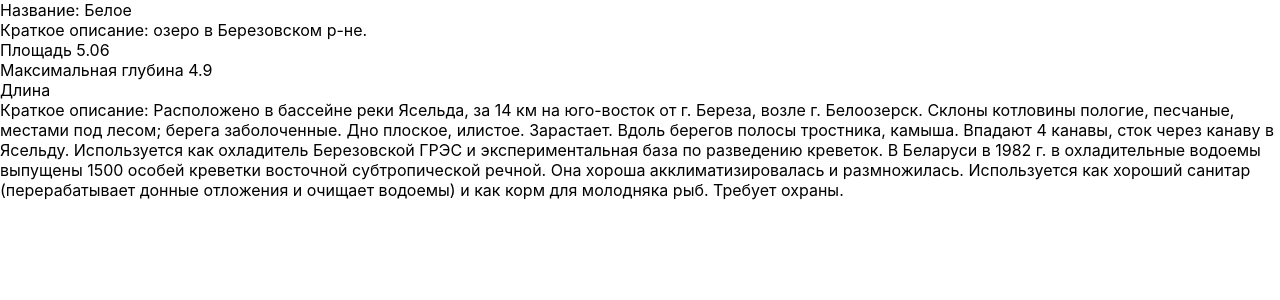
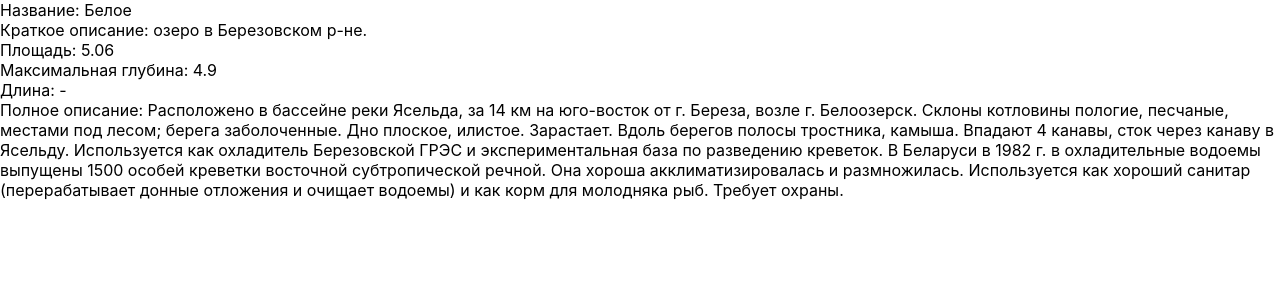
Before and after one commit to Khanetsky-Zhenya/ON_HOOK, a React (Create React App) app: page /waters/1 in a window 1280 px wide. Shown: the top 300 px of the page. Built offline with nearby package versions, Linux system fonts and the light colour scheme.

Commit message:
update json data file

```diff
--- a/src/components/WaterPage/WaterPage.jsx
+++ b/src/components/WaterPage/WaterPage.jsx
@@ -1,8 +1,10 @@
 import React, { useEffect } from "react";
 import { useDispatch, useSelector } from "react-redux";
+
+import { useParams } from "react-router-dom";
+
 import { ACTIONS } from "../../redux/constants";
 import styles from "./WaterPage.module.css";
-import { useParams } from "react-router-dom";
 
 export const WaterPage = () => {
   const dispatch = useDispatch();
@@ -22,12 +24,24 @@
     <div className={styles.waterPage}>
       {currentWater ? (
         <div className={styles.waterWrapper}>
-          <div>Название: {currentWater.name}</div>
-          <div>Краткое описание: {currentWater.shortDescription}</div>
-          <div>Площадь {currentWater.square}</div>
-          <div> Максимальная глубина {currentWater.depth}</div>
-          <div>Длина {currentWater.length}</div>
-          <div>Краткое описание: {currentWater.fullDescription}</div>
+          <div className={styles.waterWrapper_name}>
+            Название: {currentWater.name}
+          </div>
+          <div className={styles.waterWrapper_shortDescr}>
+            Краткое описание: {currentWater.shortDescription}
+          </div>
+          <div className={styles.waterWrapper_square}>
+            Площадь: {currentWater.square}
+          </div>
+          <div className={styles.waterWrapper_depth}>
+            Максимальная глубина: {currentWater.depth}
+          </div>
+          <div className={styles.waterWrapper_length}>
+            Длина: {currentWater.length}
+          </div>
+          <div className={styles.waterWrapper_fullDescr}>
+            Полное описание: {currentWater.fullDescription}
+          </div>
         </div>
       ) : (
         <div>Идет загрузка водоема</div>
```
Also changed, not shown: src/redux/mock/waters.json.
